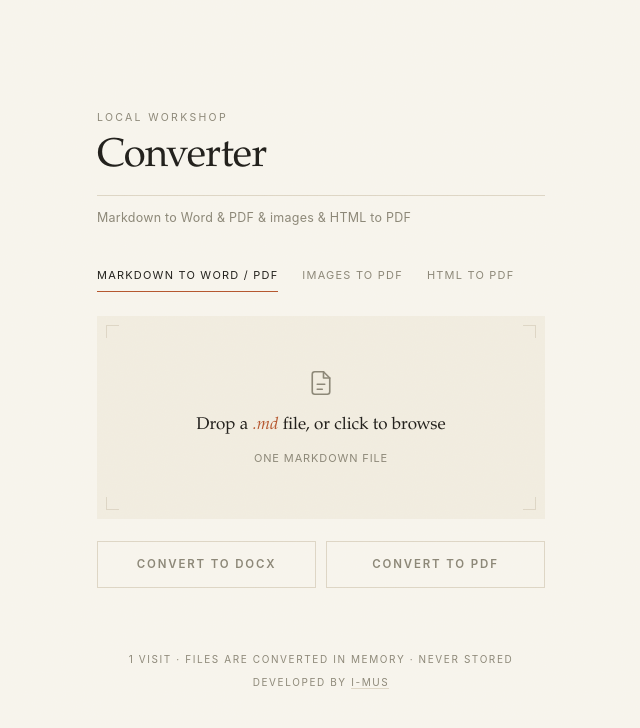
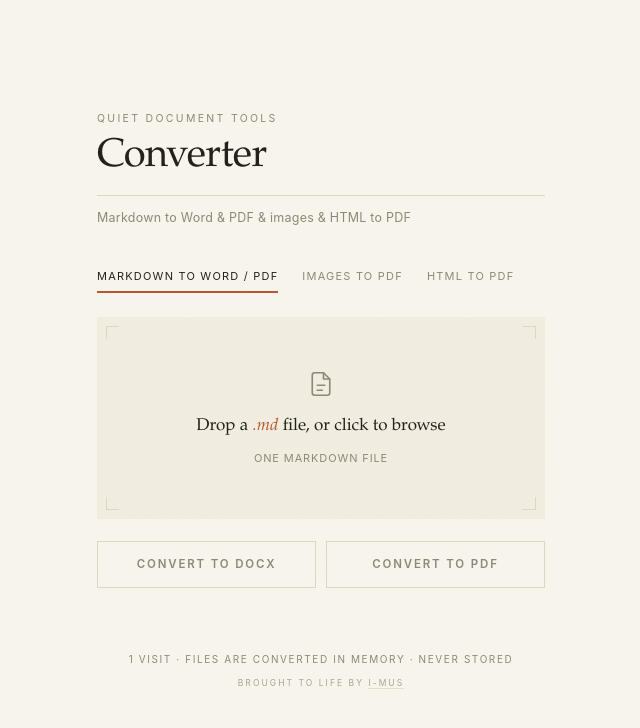
Before and after one commit to i-mus/doc-converter, a Flask app: page / in a window 1280 px wide. Shown: the top 728 px of the page, without its empty margins (319-959 px from the left). Run offline with Flask 3, Linux system fonts and the light colour scheme.

Commit message:
web: new header label and a quieter credit line
Replace 'Local workshop' (the web app isn't local) with 'Quiet document tools'; footer credit now reads 'Brought to life by' in a smaller, dimmer style.

```diff
--- a/src/converter/templates/index.html
+++ b/src/converter/templates/index.html
@@ -301,7 +301,13 @@
     text-transform: uppercase;
     color: var(--muted);
   }
-  footer .by { display: block; margin-top: 7px; }
+  footer .by {
+    display: block;
+    margin-top: 9px;
+    font-size: 8.5px;
+    letter-spacing: 0.24em;
+    opacity: 0.75;
+  }
   footer a {
     color: var(--muted);
     text-decoration: none;
@@ -318,7 +324,7 @@
 <body>
 <div class="wrap">
   <header>
-    <p class="kicker">Local workshop</p>
+    <p class="kicker">Quiet document tools</p>
     <h1>Converter</h1>
     <div class="rule"></div>
     <p>Markdown to Word &amp; PDF <span class="amp">&amp;</span> images &amp; HTML to PDF</p>
@@ -384,7 +390,7 @@
 
   <footer>
     <span id="visits" hidden></span>Files are converted in memory &middot; never stored
-    <span class="by">Developed by <a href="https://github.com/i-mus" target="_blank" rel="noopener">i-mus</a></span>
+    <span class="by">Brought to life by <a href="https://github.com/i-mus" target="_blank" rel="noopener">i-mus</a></span>
   </footer>
 </div>
 
```
